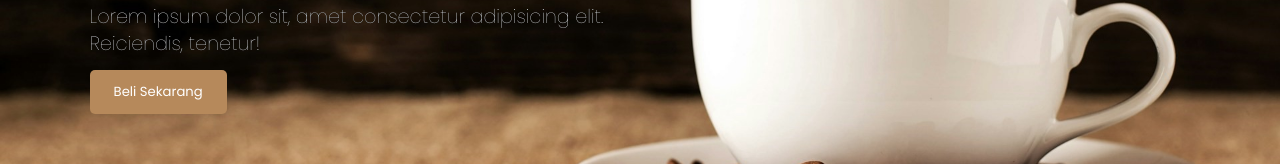
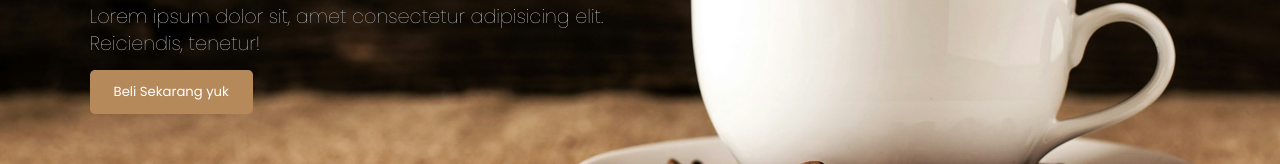
Before and after one commit to jodi1717/ajak-ngopi.github.io, a plain HTML site: page index.html in a window 1280 px wide. Shown: the part 419-583 px from the top of the page. Drawn offline with nearby package versions, Linux system fonts and the light colour scheme.

Commit message:
mengubah beli sekarang menjadi beli sekarang yuk

```diff
--- a/index.html
+++ b/index.html
@@ -60,7 +60,7 @@
         <main class="content">
             <h1>Mari Nikmati Secangkir <span>Kopi</span></h1>
             <p>Lorem ipsum dolor sit, amet consectetur adipisicing elit. Reiciendis, tenetur!</p>
-            <a href="#" class="cta">Beli Sekarang</a>
+            <a href="#" class="cta">Beli Sekarang yuk</a>
         </main>
     </section>
     <!-- Hero Section end -->
```
